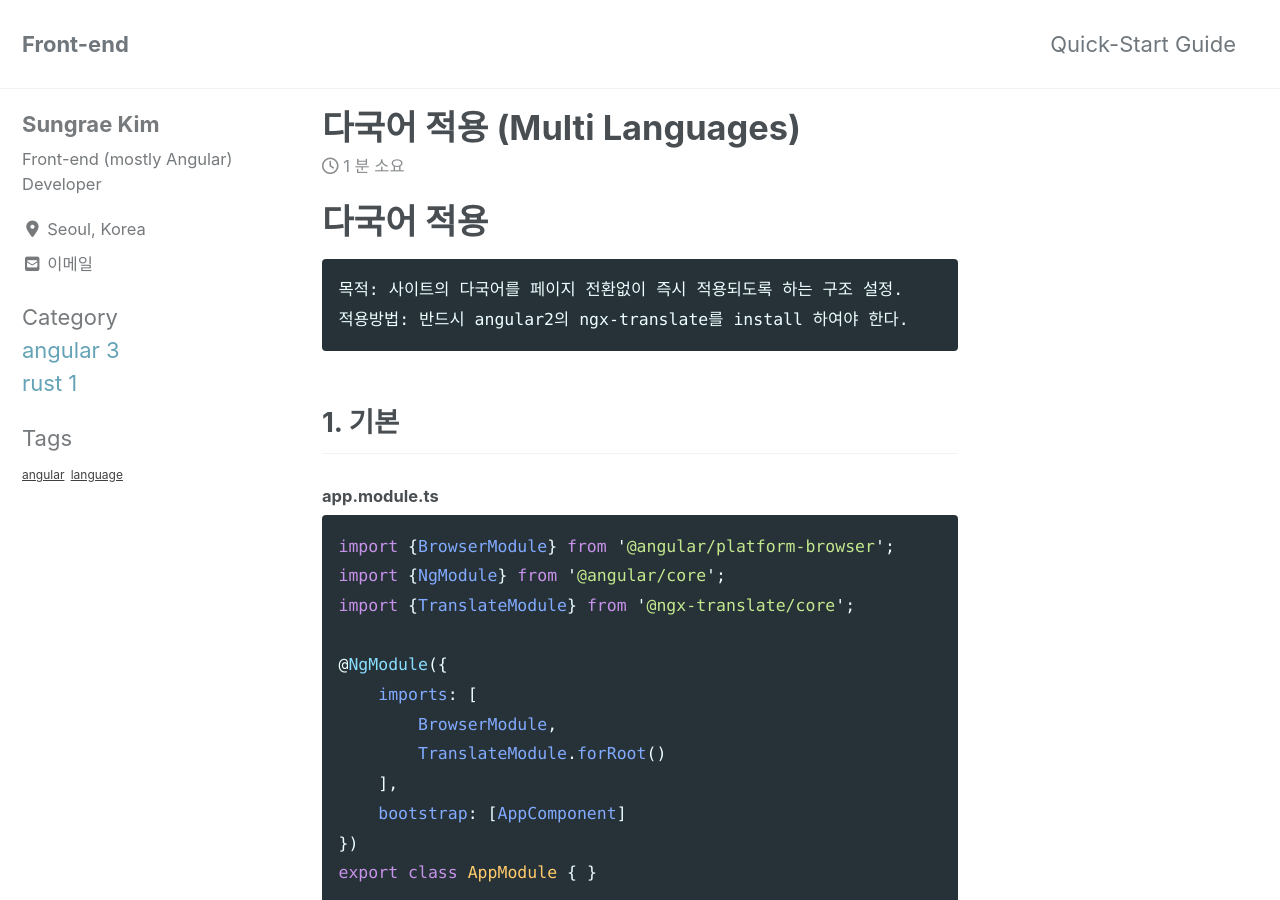
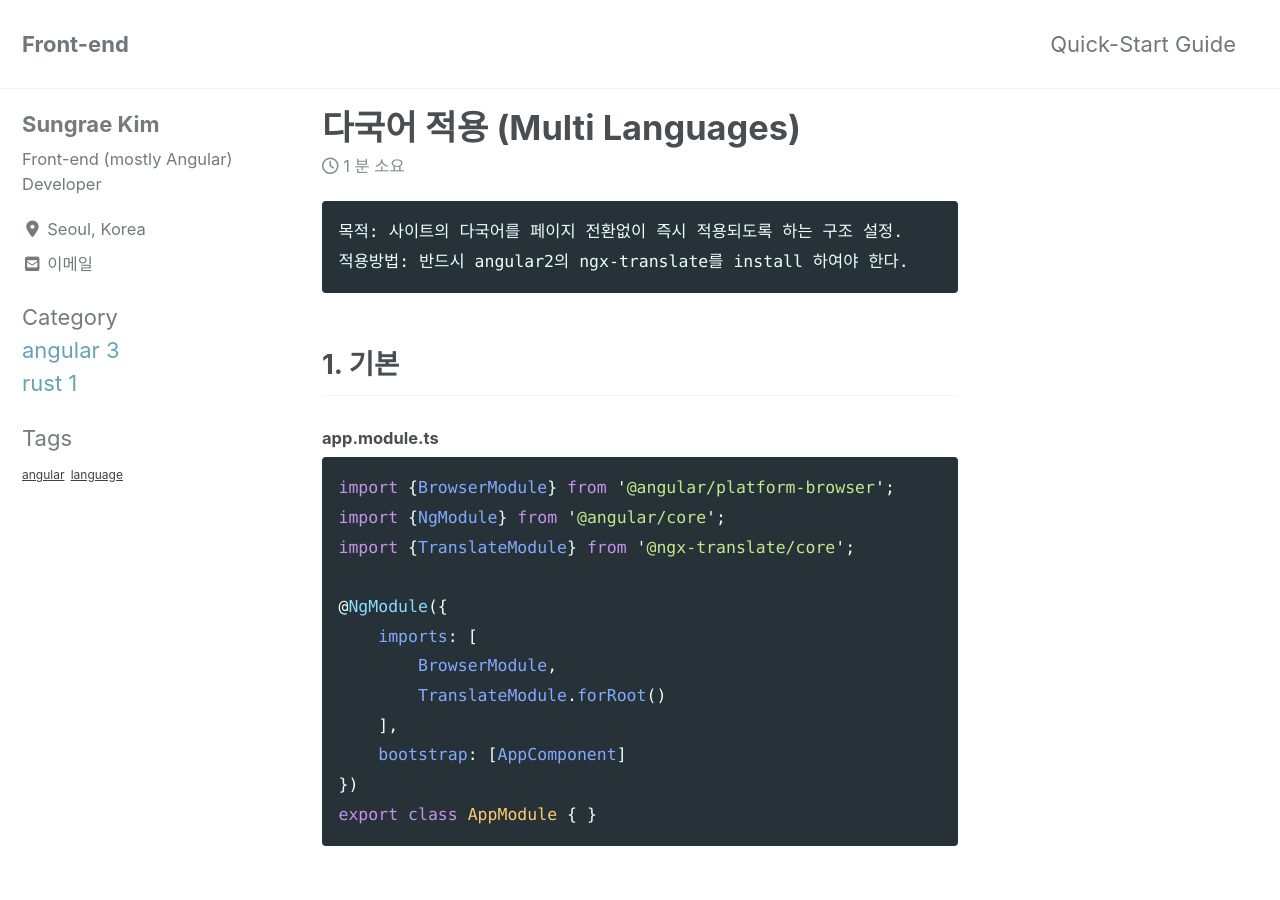
Before and after one commit to ksrae/ksrae.github.io, a Jekyll site: the page built from _posts/angular/2020-07-03-multi-languages.md, in a window 1280 px wide and 900 px high. Built offline with Jekyll 4.4.1, drawn with Linux system fonts in a browser that asks for light colours; cached includes are drawn as plain includes; nearby versions of some CDN libraries.

Commit message:
title 중복 제거

```diff
--- a/_posts/angular/2020-07-03-multi-languages.md
+++ b/_posts/angular/2020-07-03-multi-languages.md
@@ -8,7 +8,7 @@ date: 2019-07-03 12:20:00 +0900
 
 
 
-# 다국어 적용
+
     목적: 사이트의 다국어를 페이지 전환없이 즉시 적용되도록 하는 구조 설정.
     적용방법: 반드시 angular2의 ngx-translate를 install 하여야 한다.
 
```
